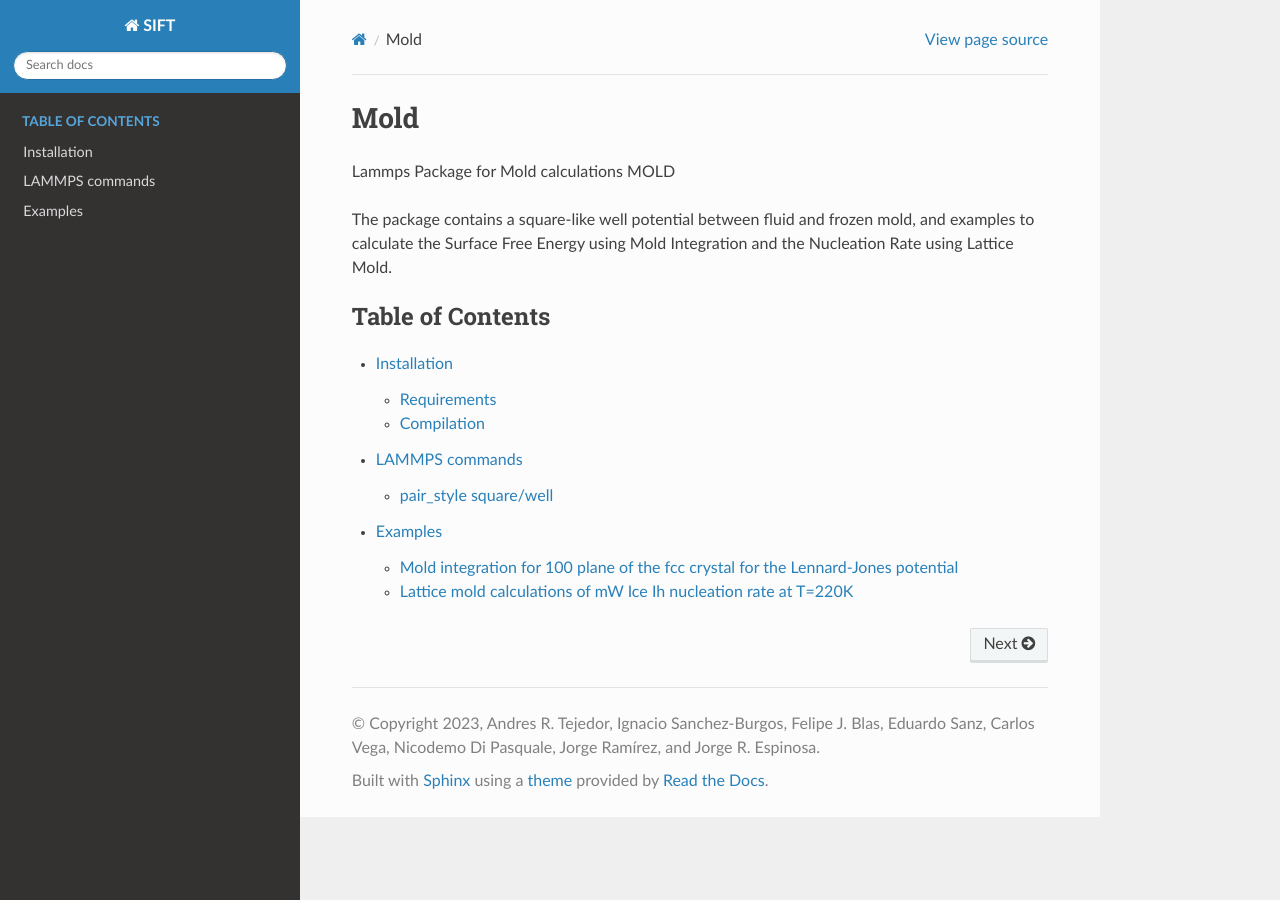
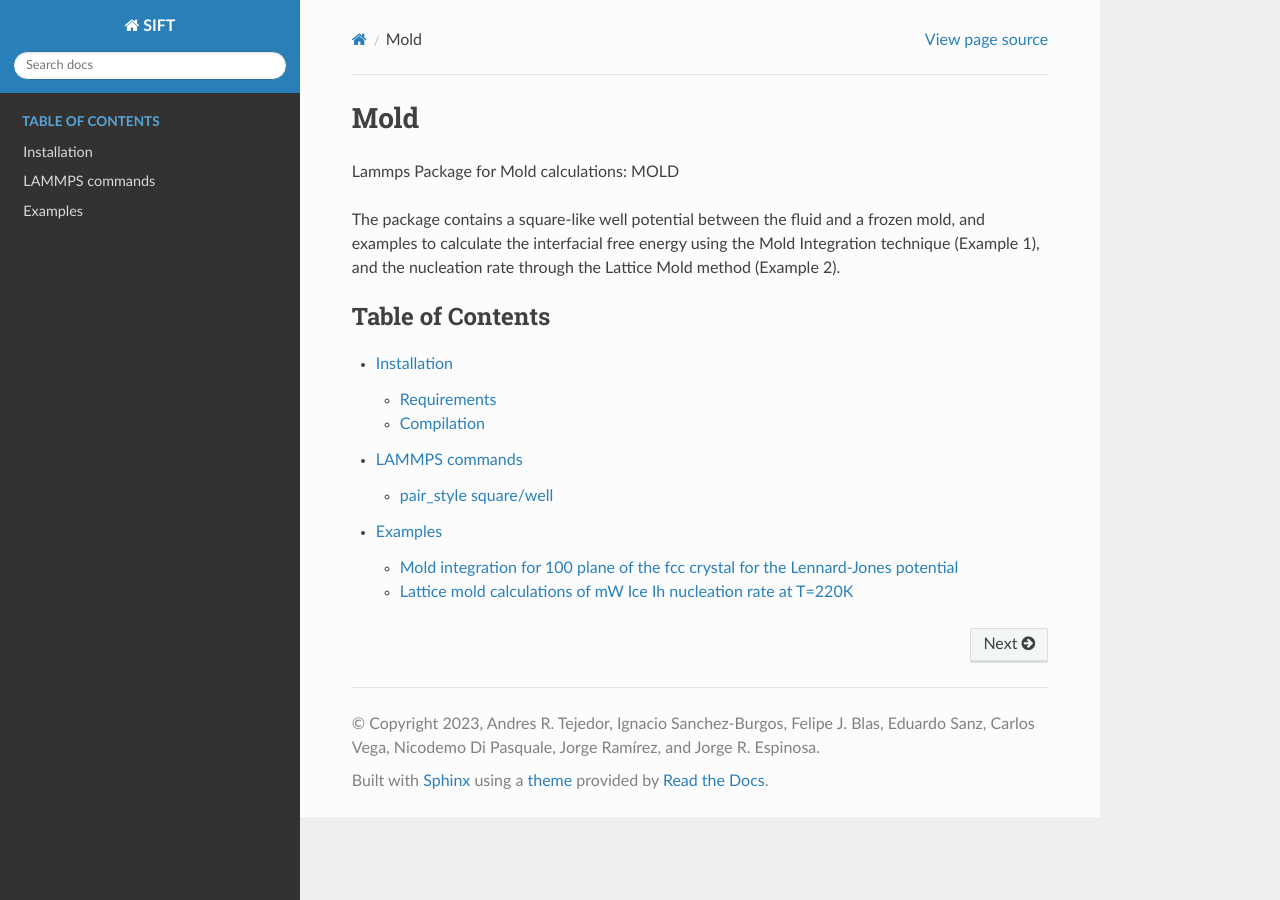
Before and after one commit to AndresRTejedor/Mold, a Sphinx documentation site: the page built from docs/source/index.md, in a window 1280 px wide. Built offline with Sphinx 7.4.7 and the Read the Docs theme 2.0.0, drawn with Linux system fonts in a browser that asks for light colours.

Commit message:
Update index.md

````diff
--- a/docs/source/index.md
+++ b/docs/source/index.md
@@ -1,9 +1,9 @@
 # Mold
 
-Lammps Package for Mold calculations MOLD
+Lammps Package for Mold calculations: MOLD
 
-The package contains a square-like well potential between fluid and frozen mold,
-and examples to calculate the Surface Free Energy using Mold Integration and the Nucleation Rate using Lattice Mold.
+The package contains a square-like well potential between the fluid and a frozen mold,
+and examples to calculate the interfacial free energy using the Mold Integration technique (Example 1), and the nucleation rate through the Lattice Mold method (Example 2).
 
 
 ```{eval-rst}
````
